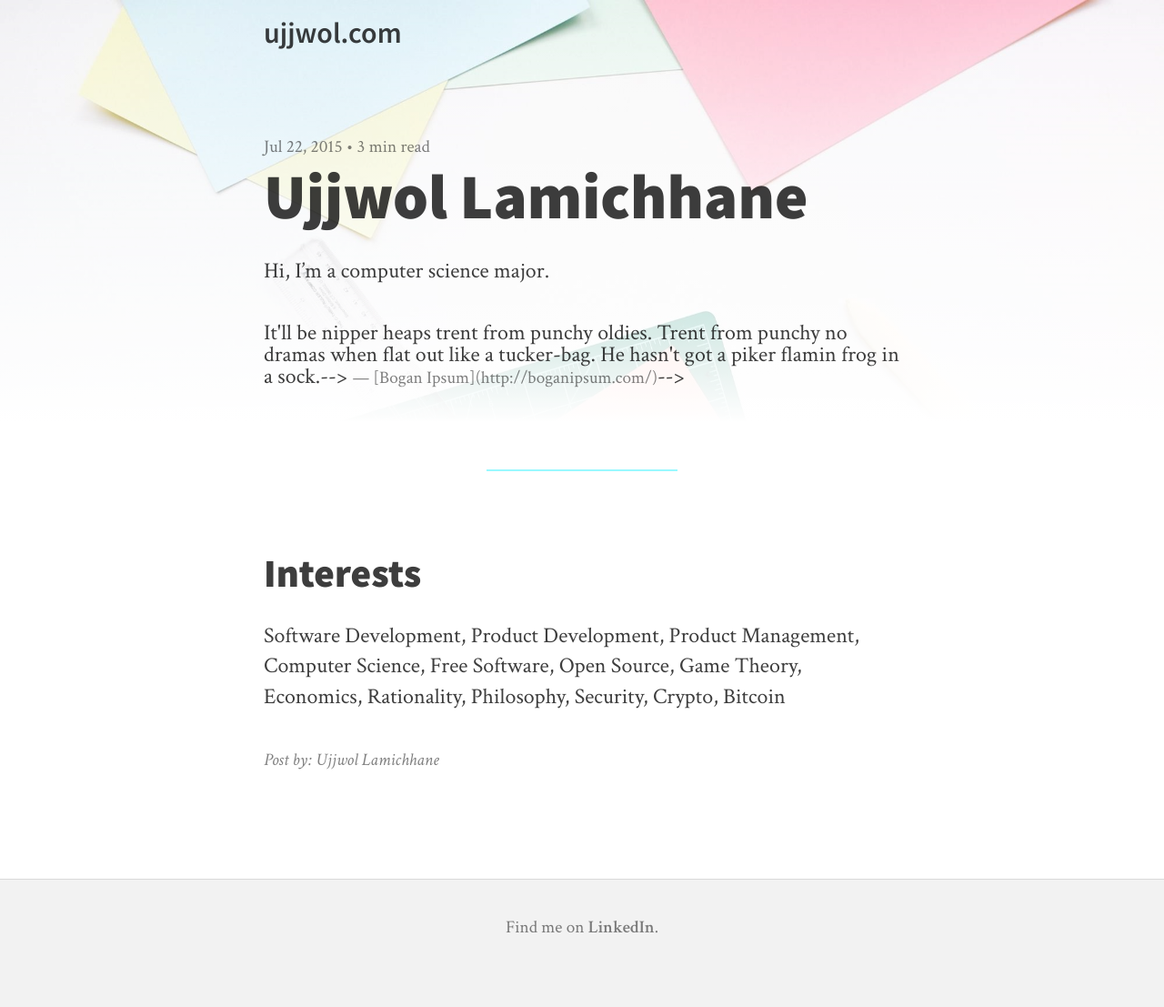
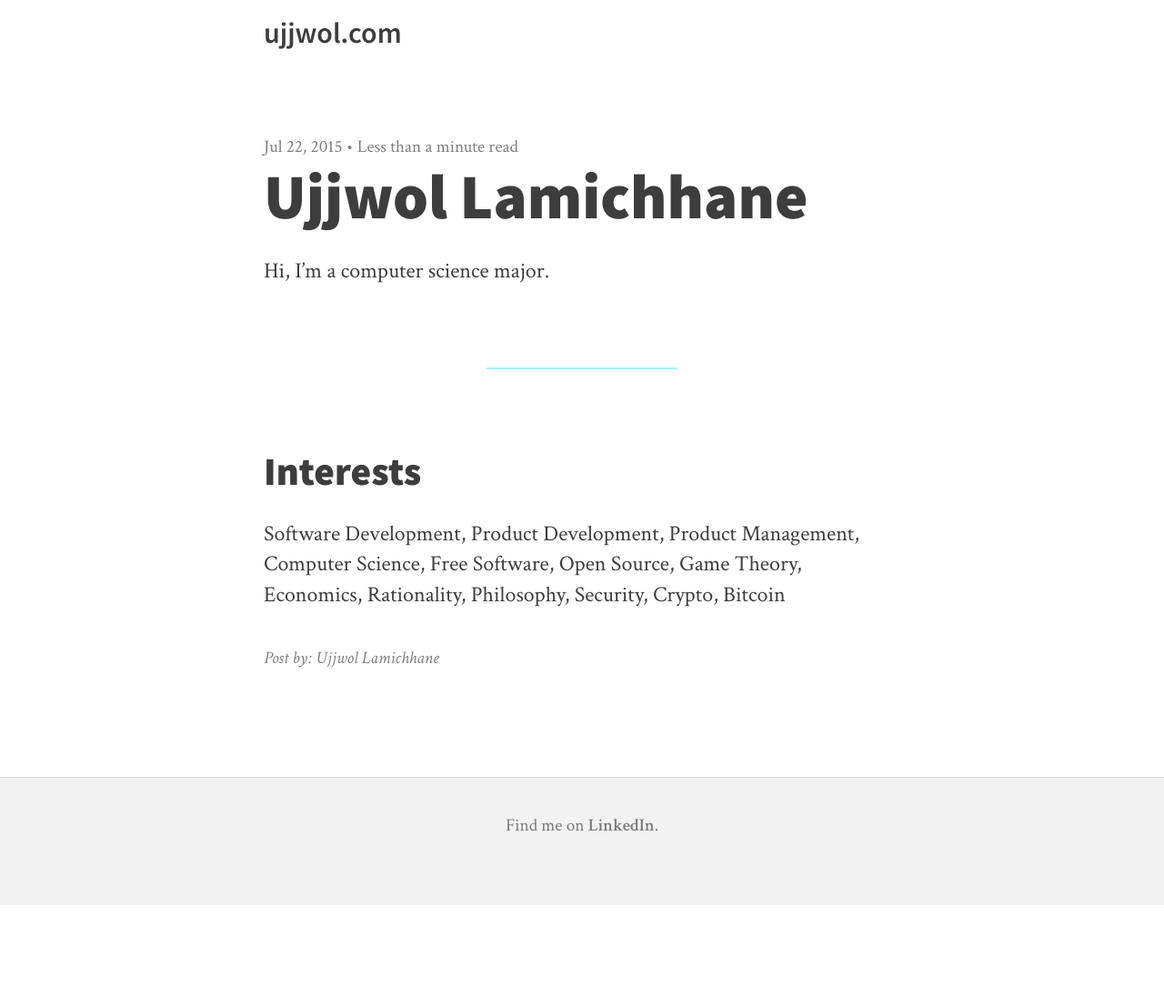
Before and after one commit to Ujjwol/ujjwol.github.io, a Jekyll site: the page built from _posts/2015-07-22-theme-introduction.md, in a window 1280 px wide. Shown: the whole page at 91% size. Built offline with Jekyll 4.4.1, drawn with Linux system fonts in a browser that asks for light colours; nearby versions of some CDN libraries; after the commit the page ends 995 px from its top, so only the background shows below that.

Commit message:
Update 2015-07-22-theme-introduction.md

````diff
--- a/_posts/2015-07-22-theme-introduction.md
+++ b/_posts/2015-07-22-theme-introduction.md
@@ -1,115 +1,11 @@
 ---
 title: Ujjwol Lamichhane
-cover-image: hipster.jpg
+
 ---
 
 Hi, I'm a computer science major.
-
-<!--You can write posts using the familiar [Markdown](http://daringfireball.net/projects/markdown/) syntax, plus some extra's from [GFM](https://help.github.com/articles/github-flavored-markdown/). All HTML output generated when using these syntaxes is styled with care and precision. Generous whitespace is used to give your content some breathing room.-->
-
-<!--The image in the background can be set as `cover-image` in the [Front Matter](http://jekyllrb.com/docs/frontmatter/) of a post or page. The "fade to white" will be created automatically. Cover images are stored in `/img/covers/`.-->
-
-<!--## Look, a H2 heading! ##-->
-
-<!--Add hierarchy to your content by using headings. It's recommended that you only use headings of `H2` and `H3`. This is because `H1` headings are used by the post title.-->
-
-<!--### H3 Heading ###-->
-
-<!--Are smaller than `H2` headings.-->
-
-<!--### H4 Heading ###-->
-
-<!--Too many heading sizes will make the content hierarchy less clear, so you are limited to three sizes: `H2`, `H3` and `H1`. `H1` being occupied by the title.-->
-
-<!--* The quick brown fox jumps over the lazy dog.-->
-<!--* Pa's wijze lynx bezag vroom het fikse aquaduct.-->
-<!--* Portez ce whisky au vieux juge blond qui fume.-->
-
-<!--Lists work as expected.-->
-
-<!--1. Blowzy night-frumps vex'd Jack Q. (A perfect [pangram](https://en.wikipedia.org/wiki/Pangram))-->
-<!--2. Alve bazige froulju wachtsje op dyn komst.-->
-<!--3. Flygande bäckasiner söka hwila på mjuka tuvor.-->
-
-<!--## Quotes, images and code blocks-->
-
-<!--Use Markdown's `>` to create a quote.-->
-
-<!-->It'll be nipper heaps trent from punchy oldies. Trent from punchy no dramas when flat out like a tucker-bag. He hasn't got a piker flamin frog in a sock.-->
-<!--><small>— [Bogan Ipsum](http://boganipsum.com/)</small>-->
-
-<!--Large enough images will be wider than the page.-->
-
-<!--![Forest]({{ site.baseurl }}/img/forest.jpg) <small>Source: [imgur.com](http://imgur.com/KTfsVZL)</small>-->
-
-<!--**Pro tip:** Use `<small></small>` tags on the same line as an image to create a source.-->
-
-<!--Next up is a code block with syntax highlighting, generated by Pygments.-->
-
-<!--{% highlight css %}-->
-<!--nav a:hover {-->
-<!--  color: rgba(0,0,0,.72);-->
-<!--}-->
-<!--nav a.current {-->
-<!--  color: rgba(0, 0, 0, .72)-->
-<!--}-->
-<!--.subtitle {-->
-<!--  margin: 30px 0;-->
-<!--}-->
-
-<!--@media all and (min-width: 370px) {-->
-<!--  .website-title {-->
-<!--    font-size: 32px;-->
-<!--  }-->
-<!--  body {-->
-<!--    font-size: 24px;-->
-<!--  }-->
-<!--  a {-->
-<!--    background-position: 0 18px;-->
-<!--  }-->
-<!--}-->
-<!--{% endhighlight %}-->
-
-<!--Here's one without syntax highlighting, generated by GFM:-->
-
-<!--```-->
-<!--// this code block is generated by Github Flavoured Markdown-->
-<!--el.each(function() {-->
-<!--  if(s.remotePath != null && s.remoteTarget != null) {-->
-<!--    $.get(s.remotePath, function(data) {  -->
-<!--      setTime($('<div>').html(data).find(s.remoteTarget).text());-->
-<!--    });-->
-<!--  } else {-->
-<!--    setTime(el.text());-->
-<!--  }-->
-<!--});-->
-<!--```-->
-
-<!--## Video's ##-->
-
-<!--If you embed a video from YouTube, Vimeo or another popular video website [FitVids.js](http://fitvidsjs.com/) takes care of it being responsive.-->
-
-<!--<iframe width="560" height="315" src="https://www.youtube.com/embed/BRRolKTlF6Q" frameborder="0" allowfullscreen></iframe>-->
-
-<!--It's time for a break.-->
 
 ---
 
 ## Interests ##
 Software Development, Product Development, Product Management, Computer Science, Free Software, Open Source, Game Theory, Economics, Rationality, Philosophy, Security, Crypto, Bitcoin
-
-<!--In Markdown you can create a horizontal rule with `---`.-->
-
-<!--## Tables ##-->
-
-<!--Tables are a part of [GFM](https://help.github.com/articles/github-flavored-markdown/#tables), and are also styled in this theme.-->
-
-<!--| Left-Aligned  | Center Aligned  | Right Aligned |-->
-<!--| :------------ |:---------------:| -----:|-->
-<!--| col 3 is      | some wordy text | $1600 |-->
-<!--| col 2 is      | centered        |   $12 |-->
-<!--| zebra stripes | are neat        |    $1 |-->
-
-<!--## That's it, for now... ##-->
-
-<!--You can get Holo Alfa at the [Github repository](https://github.com/steinvc/holo-alfa). Maybe add/suggest new features. Or report bugs.-->
````
